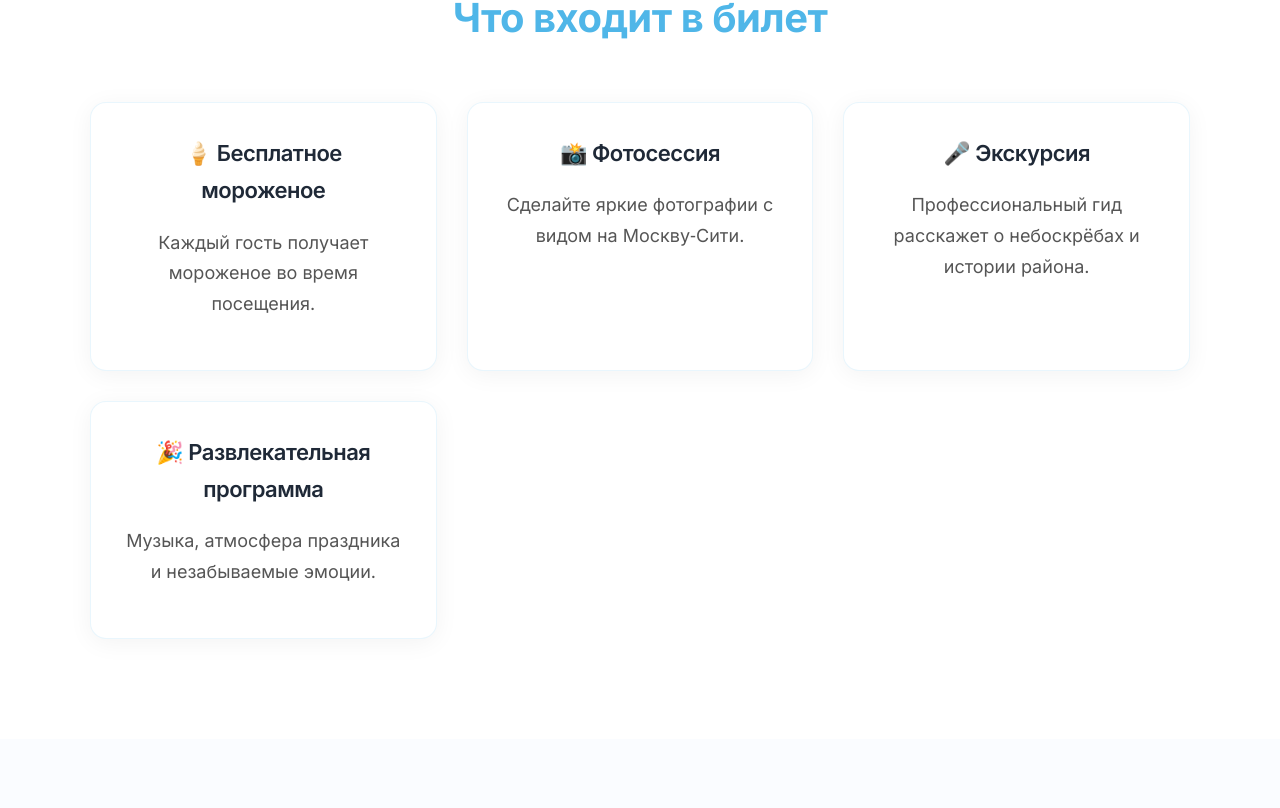
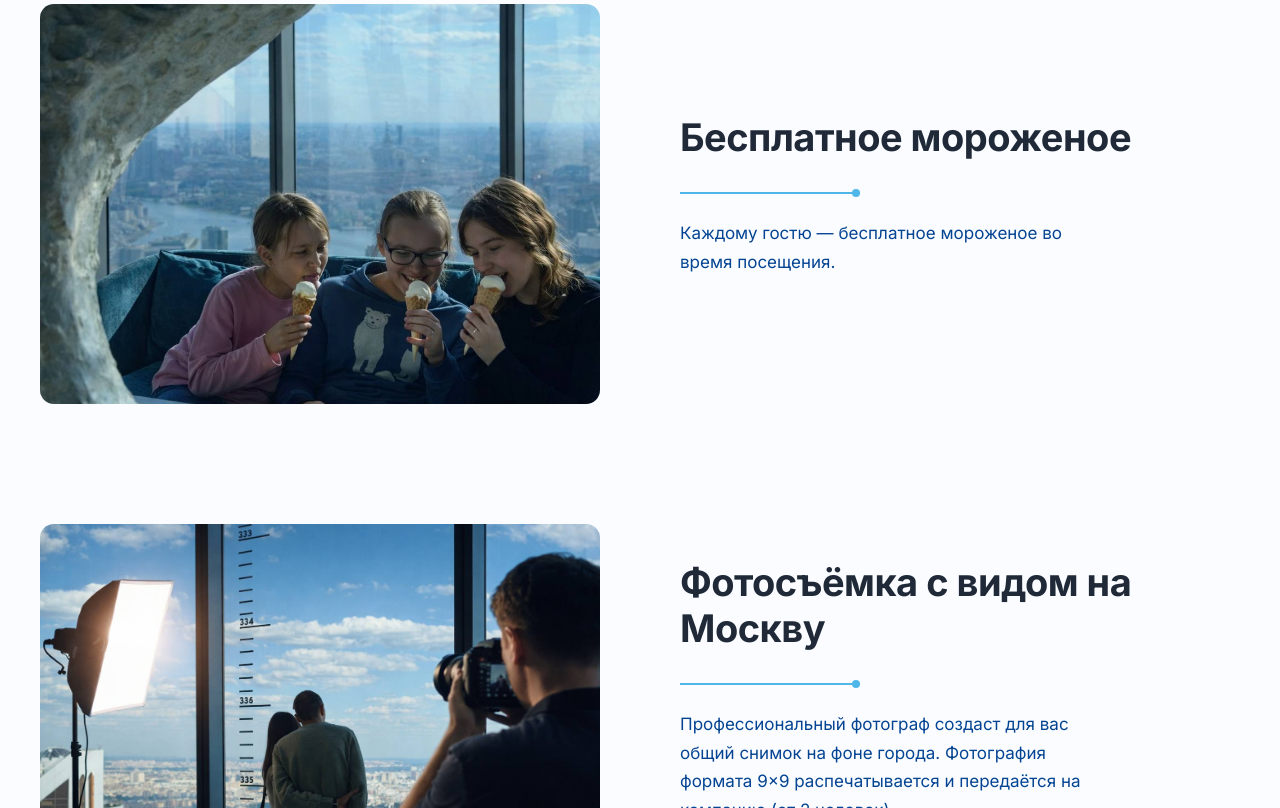
Before and after one commit to phobos003/smotra90, a Next.js app: page / in a window 1280 px wide. Shown: the part 1032-1840 px from the top of the page. Built offline with nearby package versions, Linux system fonts and the light colour scheme.

Commit message:
Фотоблок

```diff
--- a/app/globals.css
+++ b/app/globals.css
@@ -1827,7 +1827,7 @@ overflow:hidden;
 .premiumImage{
 position:relative;
 width:100%;
-height:320px;
+height:400px;
 border-radius:14px;
 overflow:hidden;
 }
--- a/app/page.tsx
+++ b/app/page.tsx
@@ -6,7 +6,7 @@ import Image from "next/image"
 export default function Home(){
 
 const images = [
-"/foto/1.jpeg",
+"/foto/icecream.jpg",
 "/foto/2.jpeg",
 "/foto/3.jpeg",
 "/foto/4.jpeg",
@@ -274,48 +274,19 @@ onClick={()=>setMenuOpen(!menuOpen)}
 
 </section>
 
-<section className="included fadeUp">
-
-<h2>Что входит в билет</h2>
-
-<div className="includedGrid">
-
-<div className="includedItem">
-<h3>🍦 Бесплатное мороженое</h3>
-<p>Каждый гость получает мороженое во время посещения.</p>
-</div>
-
-<div className="includedItem">
-<h3>📸 Фотосессия</h3>
-<p>Сделайте яркие фотографии с видом на Москву‑Сити.</p>
-</div>
-
-<div className="includedItem">
-<h3>🎤 Экскурсия</h3>
-<p>Профессиональный гид расскажет о небоскрёбах и истории района.</p>
-</div>
-
-<div className="includedItem">
-<h3>🎉 Развлекательная программа</h3>
-<p>Музыка, атмосфера праздника и незабываемые эмоции.</p>
-</div>
-
-</div>
-
-</section>
-
 <section className="premium">
 
 <div className="premiumRow">
 
 <div className="premiumImage">
 <Image
-src="/foto/icecream.jpeg"
+src="/foto/icecream.jpg"
 alt="Мороженое"
 width={500}
-height={300}
+height={750}
 style={{
 objectFit:"cover",
+objectPosition:"center 60%",
 width:"100%",
 height:"100%"
 }}
@@ -337,7 +308,7 @@ height:"100%"
 
 <div className="premiumImage">
 <Image
-src="/foto/photo.jpeg"
+src="/foto/fhotograf.jpeg"
 alt="Фотосессия"
 width={500}
 height={300}
@@ -350,11 +321,13 @@ height:"100%"
 </div>
 
 <div className="premiumContent">
-<h2>Фотосессия</h2>
+<h2>Фотосъёмка с видом на Москву</h2>
 <div className="line"></div>
 <p>
-Идеальные фото с панорамным видом на Москву. Проффесиональный фотограф сделает снимки и распечатает.
+Профессиональный фотограф создаст для вас общий снимок на фоне города.
+Фотография формата 9×9 распечатывается и передаётся на компанию (от 2 человек).
 </p>
+<p>Финальный кадр отбирается фотографом.</p>
 <div className="circle">2</div>
 </div>
 
```
Also changed, not shown: public/foto/fhotograf.jpeg (added), public/foto/icecream.jpg (added).
